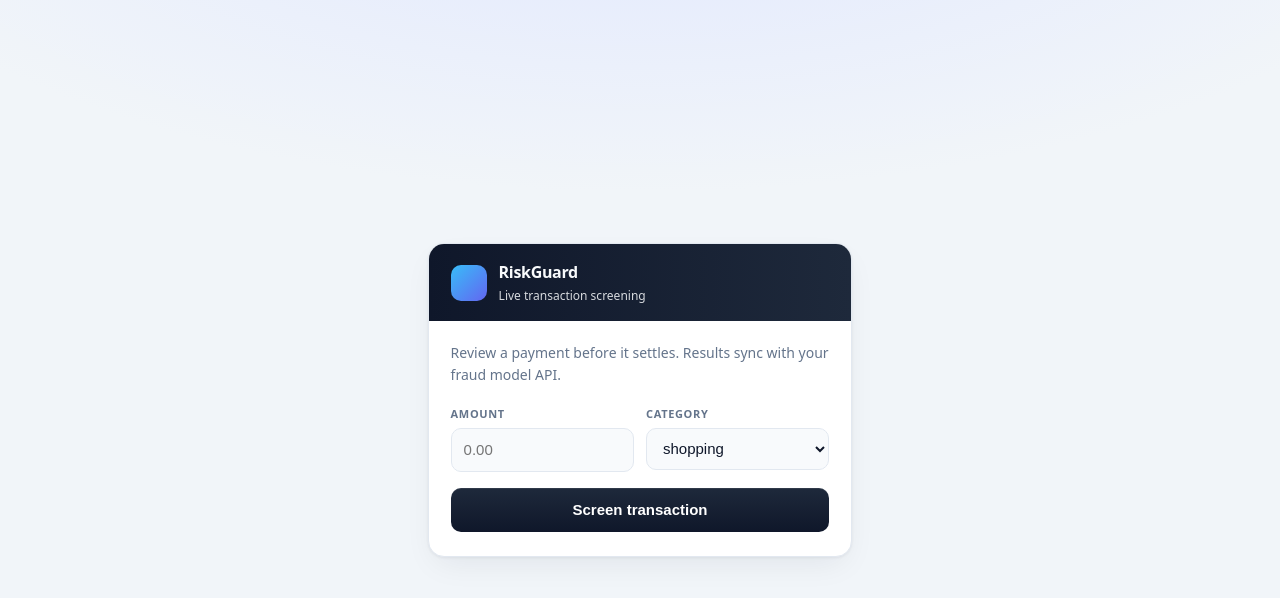
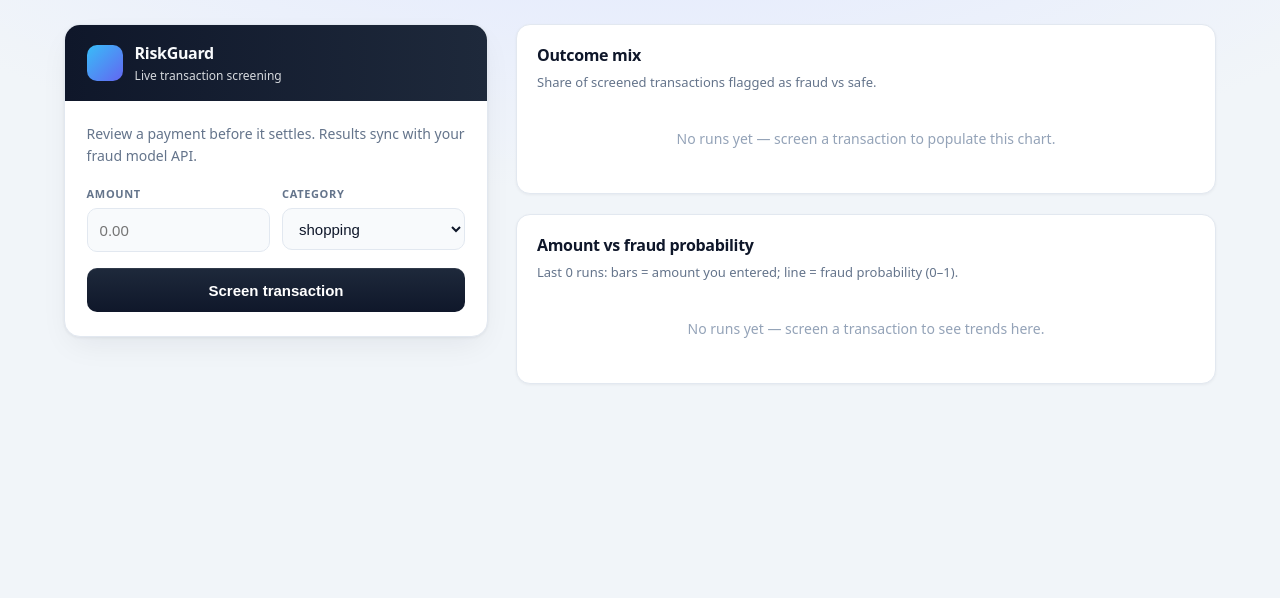
Before and after one commit to AminMirlohii/fraud-ml, a React (Vite) app in the folder frontend/: page / in a window 1280 px wide. Shown: the top 598 px of the page. Built offline with nearby package versions, Linux system fonts and the light colour scheme.

Commit message:
Added charts

```diff
--- a/frontend/src/App.css
+++ b/frontend/src/App.css
@@ -1,9 +1,100 @@
 .shell {
   min-height: 100vh;
+  padding: 1.5rem 1.25rem 2.5rem;
+}
+
+.dashboard {
+  width: 100%;
+  max-width: 72rem;
+  margin: 0 auto;
   display: flex;
-  align-items: center;
+  flex-direction: column;
+  align-items: stretch;
+  gap: 1.5rem;
+}
+
+.dashboard__primary {
+  display: flex;
   justify-content: center;
-  padding: 1.5rem;
+}
+
+.dashboard__charts {
+  min-width: 0;
+}
+
+@media (min-width: 1024px) {
+  .dashboard {
+    flex-direction: row;
+    align-items: flex-start;
+    gap: 1.75rem;
+  }
+
+  .dashboard__primary {
+    flex: 0 0 auto;
+    position: sticky;
+    top: 1.5rem;
+  }
+
+  .dashboard__charts {
+    flex: 1;
+  }
+}
+
+.charts {
+  display: flex;
+  flex-direction: column;
+  gap: 1.25rem;
+}
+
+.chart-card {
+  background: #fff;
+  border: 1px solid #e2e8f0;
+  border-radius: 14px;
+  padding: 1.15rem 1.25rem 1.25rem;
+  box-shadow: 0 1px 3px rgba(15, 23, 42, 0.05);
+}
+
+.chart-card__title {
+  margin: 0;
+  font-size: 1rem;
+  font-weight: 700;
+  letter-spacing: -0.02em;
+  color: #0f172a;
+}
+
+.chart-card__desc {
+  margin: 0.35rem 0 0.75rem;
+  font-size: 0.8125rem;
+  line-height: 1.45;
+  color: #64748b;
+}
+
+.chart-card__empty {
+  margin: 0;
+  padding: 1.5rem 0.5rem;
+  text-align: center;
+  font-size: 0.875rem;
+  color: #94a3b8;
+  line-height: 1.5;
+}
+
+.chart-card__plot {
+  width: 100%;
+}
+
+.chart-card__plot--pie {
+  margin: 0 -0.25rem;
+}
+
+.charts-fallback {
+  margin: 0;
+  padding: 2rem 1rem;
+  text-align: center;
+  font-size: 0.875rem;
+  color: #64748b;
+  background: #fff;
+  border: 1px dashed #cbd5e1;
+  border-radius: 14px;
 }
 
 .card {
--- a/frontend/src/App.jsx
+++ b/frontend/src/App.jsx
@@ -1,10 +1,32 @@
+import { lazy, Suspense, useCallback, useState } from 'react'
 import './App.css'
 import PredictionForm from './components/PredictionForm.jsx'
 
+const PredictionCharts = lazy(() => import('./components/PredictionCharts.jsx'))
+
 export default function App() {
+  const [predictionHistory, setPredictionHistory] = useState([])
+
+  const handlePredictionRecorded = useCallback((record) => {
+    setPredictionHistory((prev) => [...prev, record])
+  }, [])
+
   return (
     <div className="shell">
-      <PredictionForm />
+      <div className="dashboard">
+        <div className="dashboard__primary">
+          <PredictionForm onPredictionRecorded={handlePredictionRecorded} />
+        </div>
+        <div className="dashboard__charts">
+          <Suspense
+            fallback={
+              <p className="charts-fallback">Loading charts…</p>
+            }
+          >
+            <PredictionCharts predictions={predictionHistory} />
+          </Suspense>
+        </div>
+      </div>
     </div>
   )
 }
--- /dev/null
+++ b/frontend/src/components/PredictionCharts.jsx
@@ -0,0 +1,208 @@
+import {
+  Bar,
+  CartesianGrid,
+  Cell,
+  ComposedChart,
+  Legend,
+  Line,
+  Pie,
+  PieChart,
+  ResponsiveContainer,
+  Tooltip,
+  XAxis,
+  YAxis,
+} from 'recharts'
+
+const FRAUD_COLOR = '#dc2626'
+const SAFE_COLOR = '#16a34a'
+const AMT_COLOR = '#6366f1'
+
+function formatAmount(v) {
+  if (v == null || Number.isNaN(v)) return '—'
+  if (Math.abs(v) >= 1_000_000) return `${(v / 1_000_000).toFixed(1)}M`
+  if (Math.abs(v) >= 1_000) return `${(v / 1_000).toFixed(1)}k`
+  return String(Math.round(v))
+}
+
+function countOutcomes(predictions) {
+  let fraud = 0
+  let safe = 0
+  for (const p of predictions) {
+    if (p.fraud_label) fraud += 1
+    else safe += 1
+  }
+  return { fraud, safe }
+}
+
+function pieSlices(fraud, safe) {
+  return [
+    { name: 'Fraud', value: fraud, fill: FRAUD_COLOR },
+    { name: 'Safe', value: safe, fill: SAFE_COLOR },
+  ].filter((d) => d.value > 0)
+}
+
+function barDataFromHistory(predictions, maxPoints = 10) {
+  const slice = predictions.slice(-maxPoints)
+  const start = predictions.length - slice.length + 1
+  return slice.map((p, i) => ({
+    name: `Run ${start + i}`,
+    amount: p.amount,
+    probability: p.fraud_probability,
+  }))
+}
+
+export default function PredictionCharts({ predictions }) {
+  const total = predictions.length
+  const { fraud: fraudTotal, safe: safeTotal } = countOutcomes(predictions)
+  const pieData = pieSlices(fraudTotal, safeTotal)
+  const barData = barDataFromHistory(predictions)
+
+  return (
+    <div className="charts">
+      <section className="chart-card">
+        <h2 className="chart-card__title">Outcome mix</h2>
+        <p className="chart-card__desc">
+          Share of screened transactions flagged as fraud vs safe.
+        </p>
+        {total === 0 ? (
+          <p className="chart-card__empty">
+            No runs yet — screen a transaction to populate this chart.
+          </p>
+        ) : (
+          <div className="chart-card__plot chart-card__plot--pie">
+            <ResponsiveContainer width="100%" height={240}>
+              <PieChart>
+                <Pie
+                  data={pieData}
+                  dataKey="value"
+                  nameKey="name"
+                  cx="50%"
+                  cy="50%"
+                  innerRadius={56}
+                  outerRadius={88}
+                  paddingAngle={2}
+                  label={({ name, percent }) =>
+                    `${name} ${(percent * 100).toFixed(0)}%`
+                  }
+                >
+                  {pieData.map((entry) => (
+                    <Cell key={entry.name} fill={entry.fill} />
+                  ))}
+                </Pie>
+                <Tooltip
+                  formatter={(value, name) => [`${value} runs`, name]}
+                  contentStyle={{
+                    borderRadius: 8,
+                    border: '1px solid #e2e8f0',
+                  }}
+                />
+                <Legend
+                  verticalAlign="bottom"
+                  formatter={(value) =>
+                    value === 'Fraud'
+                      ? `Fraud (${fraudTotal})`
+                      : `Safe (${safeTotal})`
+                  }
+                />
+              </PieChart>
+            </ResponsiveContainer>
+          </div>
+        )}
+      </section>
+
+      <section className="chart-card">
+        <h2 className="chart-card__title">Amount vs fraud probability</h2>
+        <p className="chart-card__desc">
+          Last {barData.length} run{barData.length === 1 ? '' : 's'}: bars =
+          amount you entered; line = fraud probability (0–1).
+        </p>
+        {barData.length === 0 ? (
+          <p className="chart-card__empty">
+            No runs yet — screen a transaction to see trends here.
+          </p>
+        ) : (
+          <div className="chart-card__plot">
+            <ResponsiveContainer width="100%" height={280}>
+              <ComposedChart
+                data={barData}
+                margin={{ top: 8, right: 12, left: 4, bottom: 4 }}
+              >
+                <CartesianGrid
+                  strokeDasharray="3 3"
+                  vertical={false}
+                  stroke="#e2e8f0"
+                />
+                <XAxis
+                  dataKey="name"
+                  tick={{ fontSize: 11, fill: '#64748b' }}
+                  tickLine={false}
+                />
+                <YAxis
+                  yAxisId="amt"
+                  tick={{ fontSize: 11, fill: '#64748b' }}
+                  tickFormatter={formatAmount}
+                  tickLine={false}
+                  axisLine={{ stroke: '#e2e8f0' }}
+                  label={{
+                    value: 'Amount',
+                    angle: -90,
+                    position: 'insideLeft',
+                    style: { fill: '#64748b', fontSize: 11 },
+                  }}
+                />
+                <YAxis
+                  yAxisId="prob"
+                  orientation="right"
+                  domain={[0, 1]}
+                  tick={{ fontSize: 11, fill: '#64748b' }}
+                  tickFormatter={(v) => v.toFixed(1)}
+                  tickLine={false}
+                  axisLine={{ stroke: '#e2e8f0' }}
+                  label={{
+                    value: 'Fraud probability',
+                    angle: 90,
+                    position: 'insideRight',
+                    style: { fill: '#64748b', fontSize: 11 },
+                  }}
+                />
+                <Tooltip
+                  formatter={(value, name) => {
+                    if (name === 'Transaction amount')
+                      return [formatAmount(value), 'Amount']
+                    if (name === 'Fraud probability')
+                      return [Number(value).toFixed(3), 'Probability (0–1)']
+                    return [value, name]
+                  }}
+                  labelFormatter={(label) => `Screening: ${label}`}
+                  contentStyle={{
+                    borderRadius: 8,
+                    border: '1px solid #e2e8f0',
+                  }}
+                />
+                <Legend wrapperStyle={{ fontSize: 12 }} />
+                <Bar
+                  yAxisId="amt"
+                  dataKey="amount"
+                  name="Transaction amount"
+                  fill={AMT_COLOR}
+                  radius={[4, 4, 0, 0]}
+                  maxBarSize={48}
+                />
+                <Line
+                  yAxisId="prob"
+                  type="monotone"
+                  dataKey="probability"
+                  name="Fraud probability"
+                  stroke={FRAUD_COLOR}
+                  strokeWidth={2}
+                  dot={{ r: 4, fill: FRAUD_COLOR }}
+                  activeDot={{ r: 6 }}
+                />
+              </ComposedChart>
+            </ResponsiveContainer>
+          </div>
+        )}
+      </section>
+    </div>
+  )
+}
--- a/frontend/src/components/PredictionForm.jsx
+++ b/frontend/src/components/PredictionForm.jsx
@@ -10,7 +10,14 @@
   'uncategorized',
 ]
 
-export default function PredictionForm() {
+function newPredictionId() {
+  if (typeof crypto !== 'undefined' && crypto.randomUUID) {
+    return crypto.randomUUID()
+  }
+  return `pred-${Date.now()}-${Math.random().toString(36).slice(2, 9)}`
+}
+
+export default function PredictionForm({ onPredictionRecorded }) {
   const [amount, setAmount] = useState('')
   const [category, setCategory] = useState('shopping')
   const [result, setResult] = useState(null)
@@ -39,6 +46,14 @@
       const data = await predictTransaction(payload)
       setResultKey((k) => k + 1)
       setResult(data)
+      onPredictionRecorded?.({
+        id: newPredictionId(),
+        amount: n,
+        category,
+        fraud_label: Boolean(data.fraud_label),
+        fraud_probability: Number(data.combined_score),
+        recordedAt: new Date().toISOString(),
+      })
     } catch (err) {
       const detail = err.response?.data?.detail
       setError(
```
